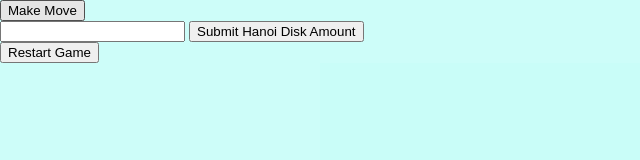
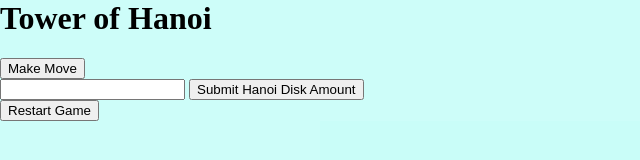
Before and after one commit to mnstayrook/tower-of-hanoi, a plain HTML site: page index.html in a window 1280 px wide. Shown: the whole page, without its empty margins (0-640 px from the left). Drawn offline with Linux system fonts and the light colour scheme.

Commit message:
added title and h1

```diff
--- a/index.html
+++ b/index.html
@@ -1,11 +1,13 @@
 <html>
   <head>
-    <title>Hanoi Tower</title>
+    <title>Tower of Hanoi</title>
     <link rel="stylesheet" href="./styles.css">
 
   </head>
 
   <body>
+    <h1>Tower of Hanoi</h1>
+
     <button onclick="makeMove()" id="makemove">Make Move</button>
 
     <div>
```
